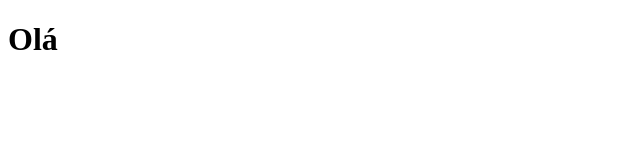
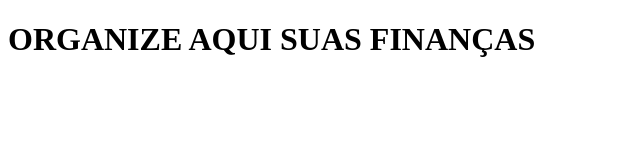
Before and after one commit to BrunoRafael14/Organiza-o-Financeira, a plain HTML site: page index.html in a window 1280 px wide. Shown: the whole page, without its empty margins (0-640 px from the left). Drawn offline with Linux system fonts and the light colour scheme.

Commit message:
Criando Título

```diff
--- a/index.html
+++ b/index.html
@@ -7,6 +7,6 @@
     <link href="index.css" rel="stylesheet">
 </head>
 <body>
-    <h1>Olá</h1>
+    <div class="titulo"><h1>ORGANIZE AQUI SUAS FINANÇAS</h1></div>
 </body>
 </html>
```
